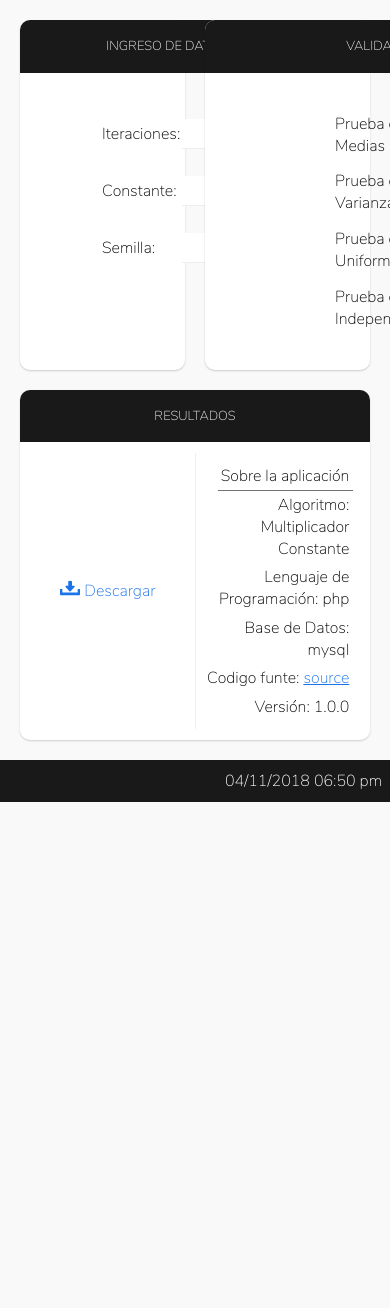
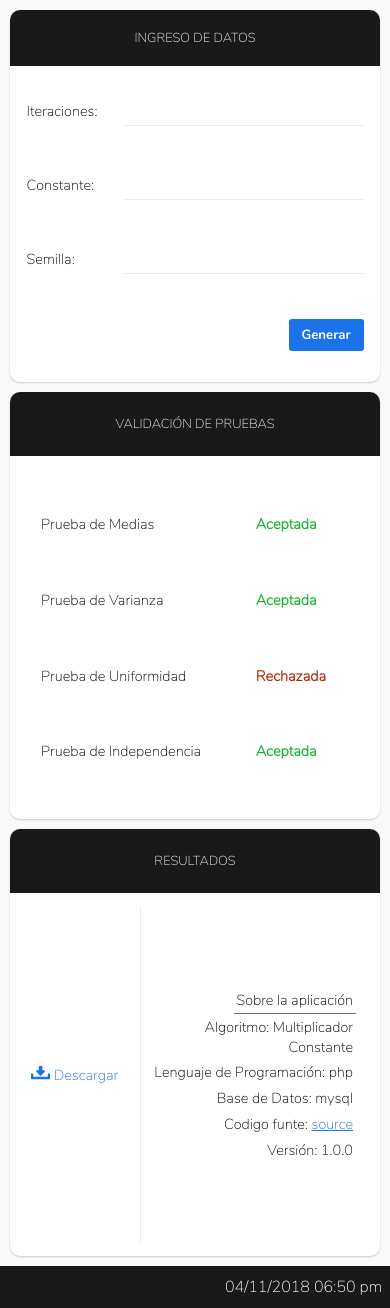
Before and after one commit to dalthonmh/generate_random, a PHP site: page /index2.php in a window 390 px wide; the page is wider, and only the part inside the window is pictured. Shown: the part 42-1350 px from the top of that part. Before the commit the page ends 844 px from the top of that part, so only its background shows below. Run offline with PHP 8.4, Linux system fonts and the light colour scheme.

Commit message:
estilo responsive css grid

```diff
--- a/css/estilos.css
+++ b/css/estilos.css
@@ -43,8 +43,9 @@ body{
 	padding-right: .5em;
 }
 /*------main box------*/
+
 .main-box{
-	height: 90vh;
+	min-height: 90vh;
 	display: grid;
 	grid-template-columns: repeat(8,1fr);
 	grid-template-rows: repeat(8,1fr);
@@ -61,7 +62,7 @@ body{
 }
 .box-head{
 	background: #191919;
-	display: block;
+	/*display: block;*/
 	border-radius: 10px 10px 0 0;
 	display: flex;
 	align-items: center;
@@ -70,7 +71,6 @@ body{
 	font-size: 13px;
 }
 .box-body{
-	/*background: lightgreen;*/
 	display: block;
 	border-radius: 0 0 10px 10px;
 }
@@ -97,14 +97,13 @@ body{
 	display: flex;
 	align-items: center;
 	justify-content: center;
-	/*background: tomato;*/
-	padding: 2em 8em;
+	padding: 3.5em;
 }
 .prueba-table{
-	/*background: skyblue;*/
 	height: 100%;
 	width: 100%;
 }
+
 .prueba-table .aceptada{
 	color: #10B22B;
 	font-weight: 800;
@@ -120,19 +119,15 @@ body{
 	padding: 2em 5em;
 }
 .input-form{
-	/*background: tomato;*/
 	height: 100%;
 	width: 100%;
 }
 .input-form table{
-	/*background: tomato;*/
 	height: 100%;
 	width: 100%;
 }
 .box-body .input-form input{
 	height: 30px;
-    /*background: blue;*/
-    /*border-radius: 6px;*/
     line-height: 30px;
     width: 100%;
     outline: none;
@@ -144,7 +139,7 @@ body{
 	font-family: Nunito-bold, san-serif;
 	background: #1A73E8;
 	color: #fff;
-	width: 40%;
+	width: 80px;
 	display: block;
 	float: right;
 	outline-width: 0;
@@ -197,3 +192,82 @@ body{
 .resultados .box-body .box-body-firstpart a{
 	color: #1A73E8;
 }
+
+@media (max-width: 900px){
+	#btn-generar{
+		width: 75px;
+	}
+	.ingreso-datos .box-body{
+		padding: 2em 3em;
+	}
+	.validaciones .box-body{
+		padding: 2em;
+	}
+}
+
+@media (max-width: 520px){
+	.main-box{
+		font-size: 14px;
+	}
+	.main-box{
+		min-height: 100vh;
+		display: grid;
+		grid-template-columns: repeat(8,1fr);
+		grid-template-rows: repeat(20,1fr);
+		grid-gap: 15px;
+		padding: 15px;
+	}
+	.ingreso-datos{
+		grid-column-start: 1;
+	  	grid-column-end: 9;
+	  	grid-row-start: 1;
+	  	grid-row-end: 7;
+	}
+	.validaciones{
+		grid-column-start: 1;
+	  	grid-column-end: 9;
+	  	grid-row-start: 7;
+	  	grid-row-end: 14;
+	}
+	.resultados{
+		grid-column-start: 1;
+	  	grid-column-end: 9;
+	  	grid-row-start: 14;
+	  	grid-row-end: 21;
+	}
+	.ingreso-datos .box-body{
+		padding: .5em 1em;
+	}
+	.resultados .box-body{
+		grid-template-columns: 35% 1fr;
+	}
+}
+@media (max-width: 420px){
+	.main-box{
+		font-size: 14.5px;
+		min-height: 150vh;
+		display: grid;
+		grid-template-columns: repeat(8,1fr);
+		grid-template-rows: repeat(23,1fr);
+		grid-gap: 10px;
+		padding: 10px;
+	}
+	.ingreso-datos{
+		grid-column-start: 1;
+	  	grid-column-end: 9;
+	  	grid-row-start: 1;
+	  	grid-row-end: 8;
+	}
+	.validaciones{
+		grid-column-start: 1;
+	  	grid-column-end: 9;
+	  	grid-row-start: 8;
+	  	grid-row-end: 16;
+	}
+	.resultados{
+		grid-column-start: 1;
+	  	grid-column-end: 9;
+	  	grid-row-start: 16;
+	  	grid-row-end: 24;
+	}
+}
```
